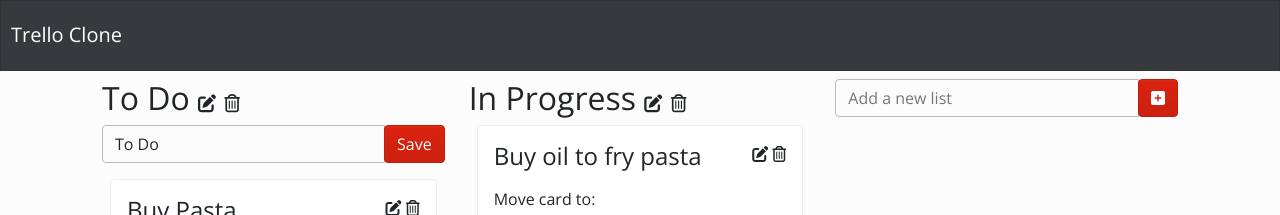
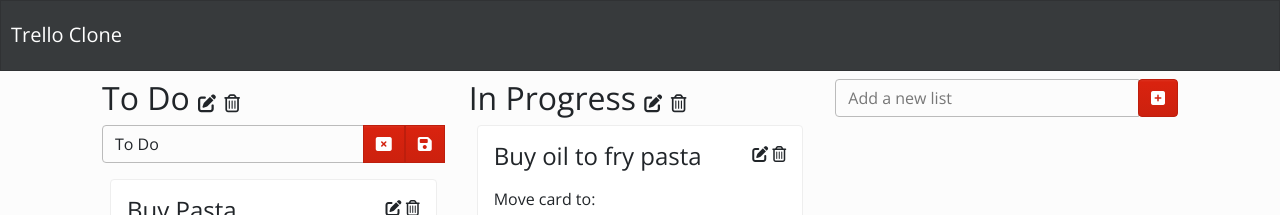
Before and after one commit to ChiragRamachandra/myhammer-trello-clone, a React (Create React App) app: page / in a window 1280 px wide. Both pictures are taken after a click on the icon 206 px from the left and 103 px from the top of the page. Shown: the top 215 px of the page. Built offline with nearby package versions, Linux system fonts and the light colour scheme.

Commit message:
Updated usability to close without saving
Author: Chirag Ramachandra

```diff
--- a/src/components/verticalLists/ListComponent.js
+++ b/src/components/verticalLists/ListComponent.js
@@ -45,12 +45,21 @@ const ListComponent = ({
 
 						<InputGroup.Append>
 							<Button
+								style={{borderRadius: 0}}
+								onClick={(e) => {
+									setShow(false)
+								}}
+							>
+								<i class='fas fa-window-close'></i>
+							</Button>
+							<Button
+								style={{borderRadius: 0}}
 								onClick={(e) => {
 									onChangeListHandler(listsKey, listTitle)
 									setShow(false)
 								}}
 							>
-								Save
+								<i class='fas fa-save'></i>
 							</Button>
 						</InputGroup.Append>
 					</InputGroup>
```
